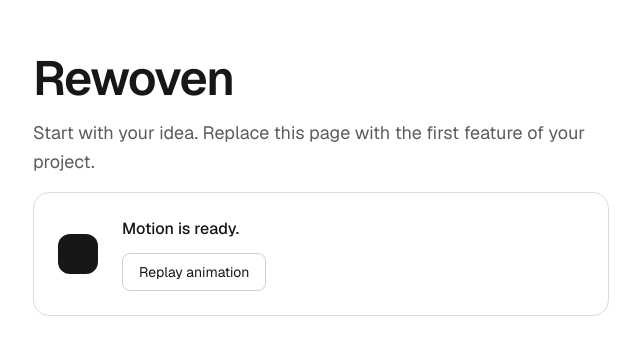
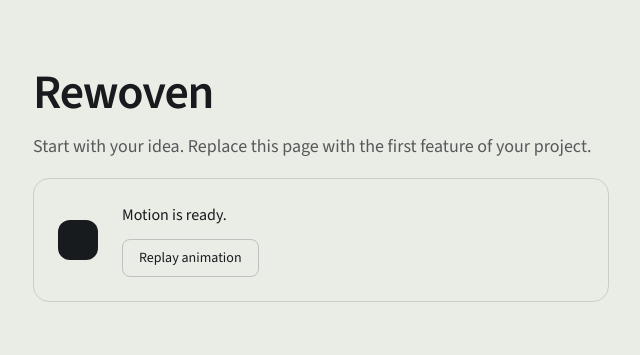
Before and after one commit to TaiVanNgo/rewoven, a Next.js app: page / in a window 1280 px wide. Shown: the part 215-570 px from the top of the page, without its empty margins (319-959 px from the left). Built offline with nearby package versions, Linux system fonts and the light colour scheme; no server answers.

Commit message:
feat: establish Rewoven design foundations

```diff
--- a/src/app/globals.css
+++ b/src/app/globals.css
@@ -1,26 +1,124 @@
 @import "tailwindcss";
 
 :root {
-  --background: #ffffff;
-  --foreground: #171717;
+  color-scheme: light;
+  --background: #eaece6;
+  --foreground: #181b1e;
 }
 
 @theme inline {
   --color-background: var(--background);
   --color-foreground: var(--foreground);
-  --font-sans: var(--font-geist-sans);
-  --font-mono: var(--font-geist-mono);
+  --font-sans: var(--font-source-sans);
+  --font-heading: var(--font-jakarta);
+  --font-mono: var(--font-jetbrains);
 }
 
-@media (prefers-color-scheme: dark) {
-  :root {
-    --background: #0a0a0a;
-    --foreground: #ededed;
+@theme {
+  --color-surface: #ffffff;
+  --color-surface-soft: #f8f9f5;
+  --color-surface-hover: #f2f4ee;
+  --color-ink-muted: #606972;
+  --color-line: #e2e6dd;
+  --color-lime: #cef138;
+  --color-lime-hover: #c0e42a;
+  --color-lime-soft: #f2f9cd;
+  --color-charcoal: #1c2025;
+  --color-disabled: #d6dcd0;
+  --color-approval: #eae8f4;
+  --color-approval-ink: #4f4687;
+  --color-knowledge: #e0ebd4;
+  --color-knowledge-ink: #324522;
+  --radius-control: 0.75rem;
+  --radius-card: 1rem;
+  --radius-panel: 1.5rem;
+  --radius-workspace: 1.75rem;
+  --spacing-gutter: 1.5rem;
+  --spacing-shell: 1.75rem;
+  --shadow-panel: 0 1px 2px rgb(24 27 30 / 0.03);
+  --ease-interface: cubic-bezier(0.2, 0, 0, 1);
+}
+
+@layer base {
+  body {
+    background: var(--background);
+    color: var(--foreground);
+    font-family: var(--font-source-sans), Arial, Helvetica, sans-serif;
+  }
+
+  ::selection {
+    background: var(--color-lime);
+    color: var(--foreground);
+  }
+
+  :focus-visible {
+    outline: 2px solid var(--foreground);
+    outline-offset: 4px;
+  }
+
+  button:not(:disabled),
+  a {
+    cursor: pointer;
+  }
+
+  button:disabled {
+    cursor: not-allowed;
   }
 }
 
-body {
-  background: var(--background);
-  color: var(--foreground);
-  font-family: var(--font-geist-sans), Arial, Helvetica, sans-serif;
+@layer components {
+  .field {
+    width: 100%;
+    min-width: 0;
+    border: 1px solid var(--color-line);
+    border-radius: var(--radius-control);
+    background: var(--color-surface);
+    padding: 0.625rem 0.875rem;
+    font-size: 0.875rem;
+    line-height: 1.5;
+    transition: border-color 180ms var(--ease-interface);
+  }
+
+  .field::placeholder {
+    color: #727a82;
+  }
+
+  .field:focus {
+    border-color: var(--foreground);
+  }
+
+  .action {
+    display: inline-flex;
+    min-height: 2.75rem;
+    align-items: center;
+    justify-content: center;
+    gap: 0.5rem;
+    border-radius: var(--radius-control);
+    background: var(--color-lime);
+    padding: 0.75rem 1.25rem;
+    color: var(--foreground);
+    font-family: var(--font-jakarta), Arial, Helvetica, sans-serif;
+    font-size: 0.8125rem;
+    font-weight: 600;
+    transition: background-color 180ms var(--ease-interface);
+  }
+
+  .action:hover:not(:disabled) {
+    background: var(--color-lime-hover);
+  }
+
+  .action:disabled {
+    background: var(--color-disabled);
+    color: #596353;
+  }
 }
+
+@media (prefers-reduced-motion: reduce) {
+  *,
+  *::before,
+  *::after {
+    scroll-behavior: auto;
+    transition-duration: 0s;
+    animation-duration: 0s;
+  }
+}
--- a/src/app/layout.tsx
+++ b/src/app/layout.tsx
@@ -1,16 +1,25 @@
 import type { Metadata } from "next";
-import { Geist, Geist_Mono } from "next/font/google";
+import {
+  JetBrains_Mono,
+  Plus_Jakarta_Sans,
+  Source_Sans_3,
+} from "next/font/google";
 import { MotionProvider } from "@/components/motion-provider";
 import { site } from "@/lib/site";
 import "./globals.css";
 
-const geistSans = Geist({
-  variable: "--font-geist-sans",
+const bodyFont = Source_Sans_3({
+  variable: "--font-source-sans",
   subsets: ["latin"],
 });
 
-const geistMono = Geist_Mono({
-  variable: "--font-geist-mono",
+const headingFont = Plus_Jakarta_Sans({
+  variable: "--font-jakarta",
+  subsets: ["latin"],
+});
+
+const monoFont = JetBrains_Mono({
+  variable: "--font-jetbrains",
   subsets: ["latin"],
 });
 
@@ -43,7 +52,7 @@
   return (
     <html
       lang={site.language}
-      className={`${geistSans.variable} ${geistMono.variable} h-full antialiased`}
+      className={`${bodyFont.variable} ${headingFont.variable} ${monoFont.variable} h-full antialiased`}
     >
       <body className="flex min-h-full flex-col">
         <MotionProvider>{children}</MotionProvider>
--- a/src/components/motion-provider.tsx
+++ b/src/components/motion-provider.tsx
@@ -2,13 +2,11 @@
 
 import { MotionConfig } from "motion/react";
 import type { ReactNode } from "react";
+import { interactionTransition } from "@/lib/motion";
 
 export function MotionProvider({ children }: { children: ReactNode }) {
   return (
-    <MotionConfig
-      reducedMotion="user"
-      transition={{ duration: 0.6, ease: "easeInOut" }}
-    >
+    <MotionConfig reducedMotion="user" transition={interactionTransition}>
       {children}
     </MotionConfig>
   );
--- /dev/null
+++ b/src/lib/motion.ts
@@ -0,0 +1,9 @@
+export const interactionTransition = {
+  duration: 0.18,
+  ease: [0.2, 0, 0, 1],
+} as const;
+
+export const sidebarTransition = {
+  ...interactionTransition,
+  duration: 0.24,
+} as const;
```
